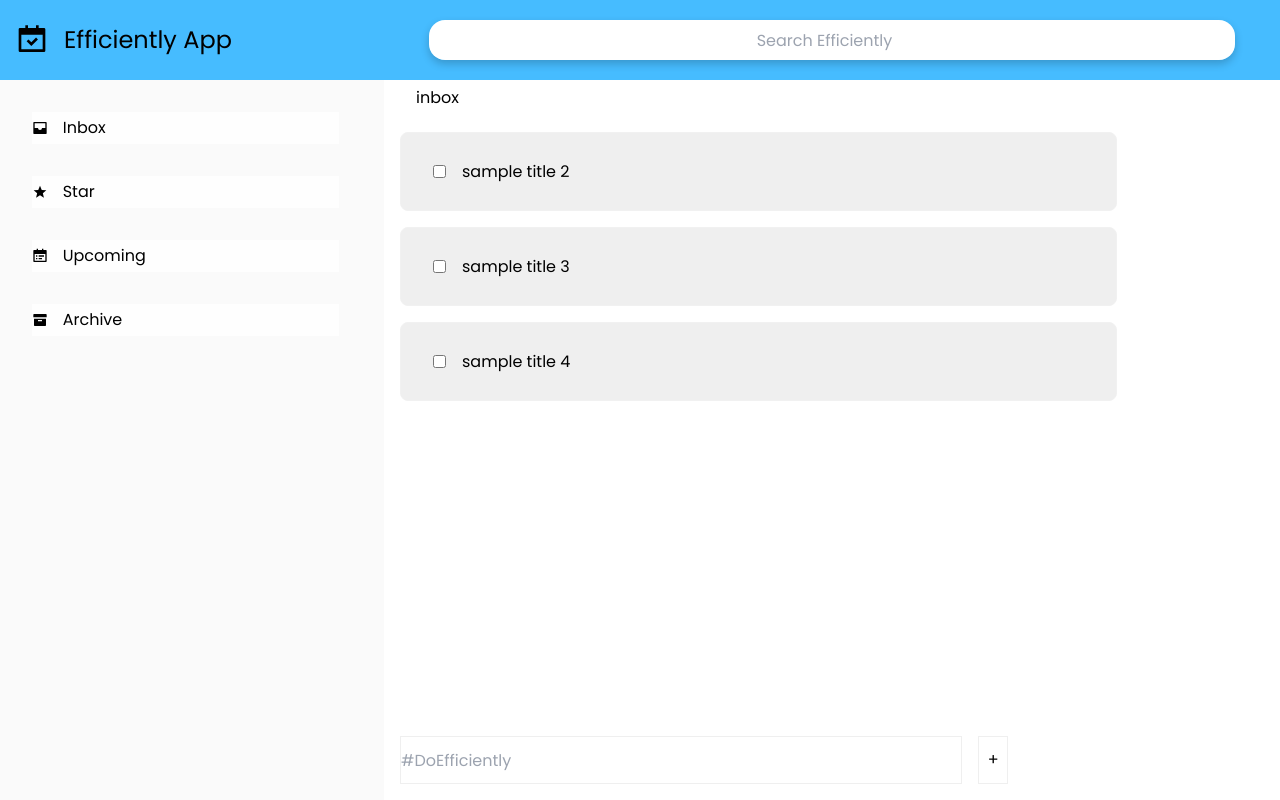
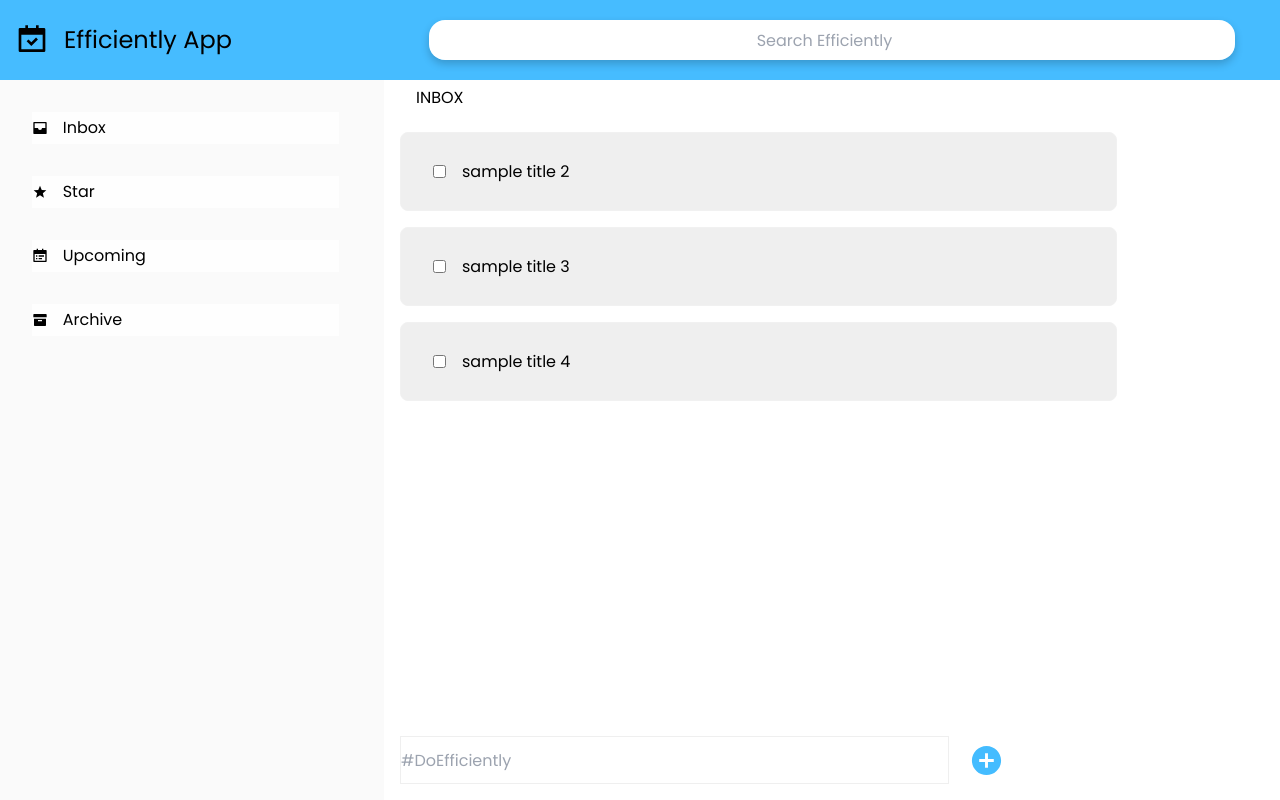
Before and after one commit to pythagoreaneng/efficiently-app-web, a React (Create React App) app: page / in a window 1280 px wide. Built offline with nearby package versions, Linux system fonts and the light colour scheme.

Commit message:
Add button

```diff
--- a/src/components/Task.js
+++ b/src/components/Task.js
@@ -18,10 +18,10 @@ const TaskContainer = styled.div`
   padding: 1rem;
 `;
 
-const Task = ({ completed, title }) => {
+const Task = ({ completed, title, completeTask }) => {
   return (
     <TaskContainer>
-      <Checkbox type="Checkbox" checked={completed} />
+      <Checkbox type="Checkbox" onClick={(key) => completeTask(key)} />
       {title}
     </TaskContainer>
   );
--- a/src/components/TaskInput.js
+++ b/src/components/TaskInput.js
@@ -1,4 +1,5 @@
 import React, { useState } from "react";
+import { RiAddCircleFill } from "react-icons/ri";
 import styled from "styled-components";
 
 const AddTaskContainer = styled.form`
@@ -15,12 +16,14 @@ const WriteTaskContainer = styled.input`
 
 const TaskButtonContainer = styled.button`
   height: auto;
-  width: 2rem;
+  width: 3rem;
   margin-left: 1rem;
-  border: 0.1rem solid #efefef;
+  display: flex;
+  justify-content: center;
+  align-items: center;
 `;
 
-const TaskInput = ({ onSubmit }) => {
+const TaskInput = ({ onSubmit, inputRef, submitRef }) => {
   const [input, setInput] = useState("");
   const handleChange = (e) => {
     setInput(e.target.value);
@@ -43,8 +46,11 @@ const TaskInput = ({ onSubmit }) => {
           placeholder="#DoEfficiently"
           onChange={handleChange}
           value={input}
+          ref={inputRef}
         />
-        <TaskButtonContainer onClick={handleSubmit}>+</TaskButtonContainer>
+        <TaskButtonContainer onClick={handleSubmit} ref={submitRef}>
+          <RiAddCircleFill size={35} color={"#44BCFF"} />
+        </TaskButtonContainer>
       </AddTaskContainer>
     </>
   );
--- a/src/components/TaskList.js
+++ b/src/components/TaskList.js
@@ -7,11 +7,7 @@ const TasksContainer = styled.div`
   position: relative;
 `;
 
-const TaskList = ({ tasks, listType }) => {
-  const completeTask = () => {
-    alert("Completing Task");
-  };
-
+const TaskList = ({ tasks, listType, completeTask }) => {
   // TaskList shows a filtered list of tasks depending on a props passed
 
   if (listType === "inbox") {
@@ -24,6 +20,7 @@ const TaskList = ({ tasks, listType }) => {
             completed={task.completed}
             title={task.title}
             star={task.star}
+            completeTask={completeTask}
           />
         );
       });
--- a/src/pages/index.js
+++ b/src/pages/index.js
@@ -1,4 +1,4 @@
-import React, { useState } from "react";
+import React, { useState, useRef } from "react";
 import styled from "styled-components";
 import {
   RiCalendarCheckFill,
@@ -6,7 +6,6 @@ import {
   RiStarSFill,
   RiCalendarTodoFill,
   RiArchiveFill,
-  RiAddCircleFill,
 } from "react-icons/ri";
 
 import test_tasks_1 from "./data/test_tasks_1";
@@ -120,11 +119,17 @@ const AddTaskContainer = styled.form`
 const Home = ({ screenTitle }) => {
   // unfiltered tasks
   const [tasks, setTasks] = useState(test_tasks_1);
-  // shows inbox by default
 
   // screen name hooks
   const [sideScreenName, setSideScreenName] = useState("");
+
+  // list type (inbox, star, ...) hook
   const [listType, setListType] = useState("inbox");
+  // clears search box upon click
+  const listTypeHandler = (e) => {
+    setListType(e);
+    setSearch("");
+  };
 
   //this has to add date
   const addTask = (task) => {
@@ -139,20 +144,25 @@ const Home = ({ screenTitle }) => {
     return;
   };
 
-  const listTypeHandler = (e) => {
-    setListType(e);
-    setSearch("");
+  const completeTask = (key) => {
+    alert("Completing Task");
+    console.log(tasks);
+    const newTasks = tasks.map((task) => task.key !== key);
+    console.log(newTasks);
+    // setTasks(newTasks);
   };
 
-  // search func
+  // search related
   const [search, setSearch] = useState("");
   const handleSearch = (e) => {
     setSearch(e.target.value);
-    console.log(e.target.value);
   };
   const filteredTasks = tasks.filter((task) =>
     task.title.toLowerCase().includes(search.toLowerCase())
   );
+
+  const inputRef = useRef(null);
+  const submitRef = useRef(null);
 
   return (
     <>
@@ -202,12 +212,16 @@ const Home = ({ screenTitle }) => {
             </SideSectionWrapper>
           </SideScreenContainer>
           <MainScreenContainer>
-            <MainTitleContainer>{listType}</MainTitleContainer>
+            <MainTitleContainer>{listType.toUpperCase()}</MainTitleContainer>
 
-            <TaskList tasks={filteredTasks} listType={listType} />
+            <TaskList
+              tasks={filteredTasks}
+              listType={listType}
+              completeTask={completeTask}
+            />
 
             <AddTaskContainer>
-              <TaskInput onSubmit={addTask} />
+              <TaskInput onSubmit={addTask} ref={inputRef} ref={submitRef} />
             </AddTaskContainer>
           </MainScreenContainer>
         </ScreenContainer>
```
